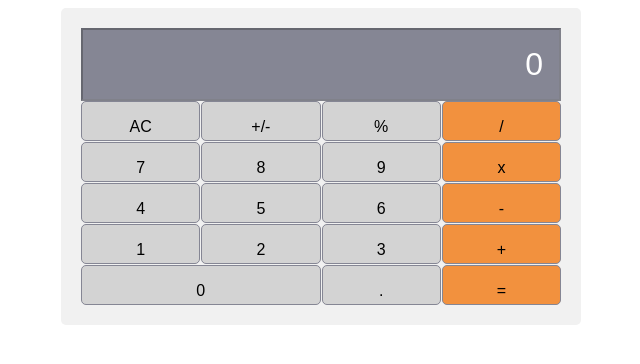
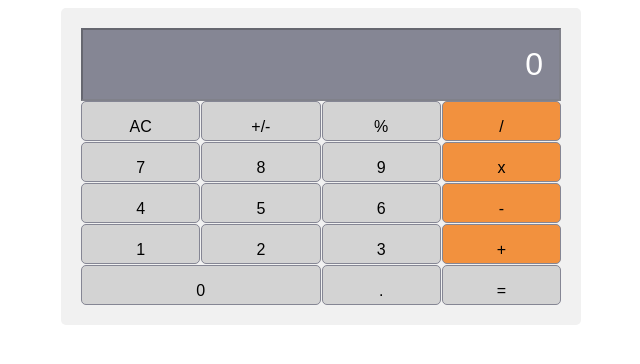
Before and after one commit to Megagig/math-magicians, a React (Create React App) app: page / in a window 1280 px wide. Shown: the top 364 px of the page, without its empty margins (319-959 px from the left). Built offline with nearby package versions, Linux system fonts and the light colour scheme.

Commit message:
Check linters

```diff
--- a/src/components/calculator.js
+++ b/src/components/calculator.js
@@ -59,7 +59,7 @@ function Calculator() {
         <button type="button" className="operator-btn">
           .
         </button>
-        <button type="button" className="operator-btn orange-btn">
+        <button type="button" className="operator-btn">
           =
         </button>
       </div>
```
